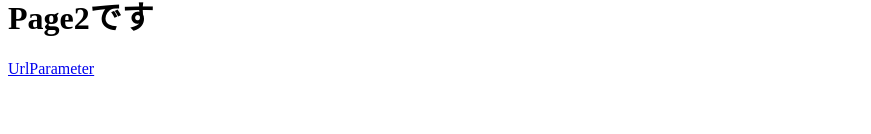
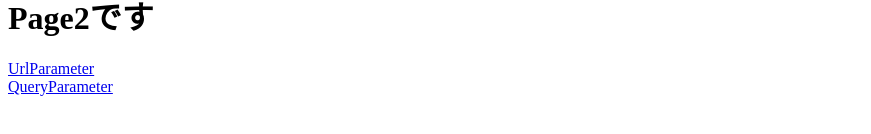
Before and after one commit to tofuchic/react_stepup, a React (Create React App) app: page /page2 in a window 1280 px wide. Shown: the part 196-330 px from the top of the page, without its empty margins (0-871 px from the left). Built offline with nearby package versions, Linux system fonts and the light colour scheme.

Commit message:
クエリパラメータの扱いを追加

```diff
--- a/src/page2/Page2.jsx
+++ b/src/page2/Page2.jsx
@@ -6,6 +6,8 @@
     <div>
       <h1>Page2です</h1>
       <Link to={`page2/${count}`}>UrlParameter</Link>
+      <br />
+      <Link to={`page2/${count}?name=hoge`}>QueryParameter</Link>
     </div>
   );
 };
--- a/src/page2/UrlParameter.jsx
+++ b/src/page2/UrlParameter.jsx
@@ -1,11 +1,15 @@
-import { useParams } from "react-router-dom";
+import { useParams, useLocation } from "react-router-dom";
 
 export const UrlParameter = () => {
   const { id } = useParams();
+  const { search } = useLocation();
+  const query = new URLSearchParams(search);
+  console.log(query);
   return (
     <div>
       <h2>UrlParameterです</h2>
       <p>ID: {id}</p>
+      <p>Query: {query.get("name")}</p>
     </div>
   );
 };
```
